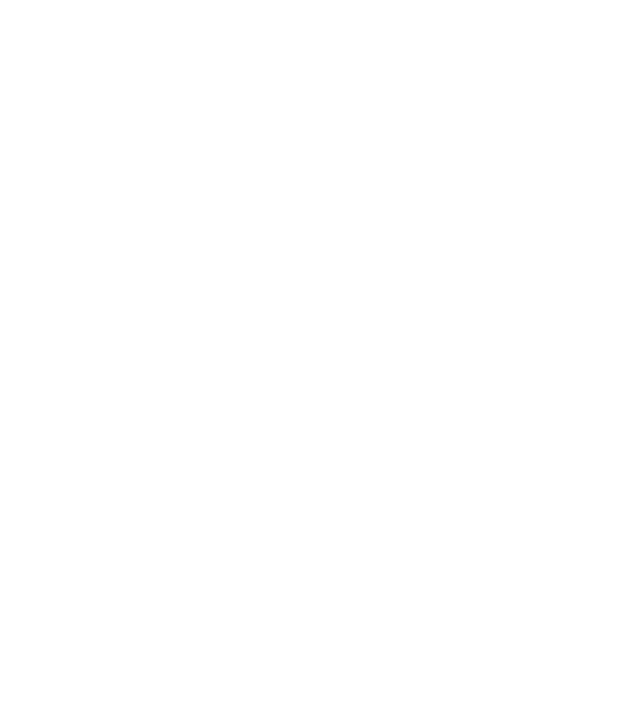
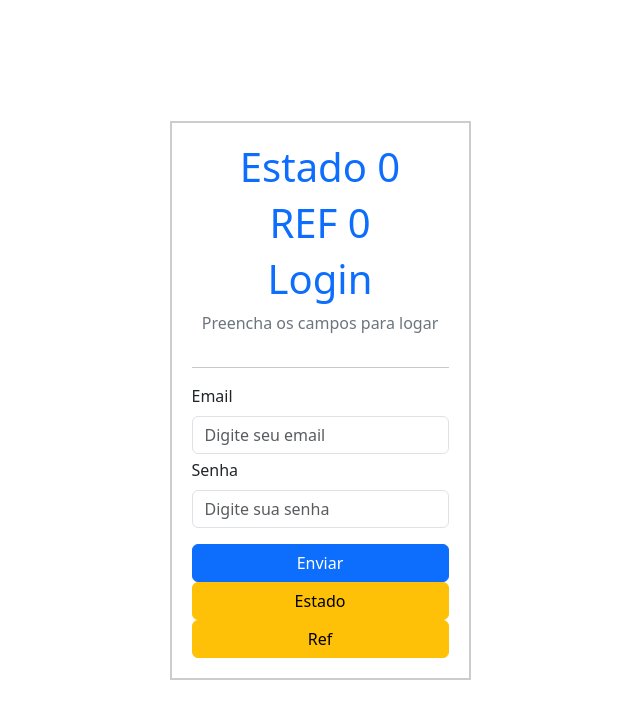
Before and after one commit to Ryan1590/PainelAmericano, a React (Vite) app: page /PaginaDeExemplo in a window 1280 px wide. Before the commit this address had no page. Shown: the top 718 px of the page, without its empty margins (320-960 px from the left). Built offline with nearby package versions, Linux system fonts and the light colour scheme.

Commit message:
pagina de loguin validações e jsonserver e headme

```diff
--- a/index.html
+++ b/index.html
@@ -9,6 +9,9 @@
   <body>
     <div id="root"></div>
     <script type="module" src="/src/main.tsx"></script>
-    <script src="https://cdn.jsdelivr.net/npm/bootstrap@5.3.3/dist/js/bootstrap.bundle.min.js" integrity="sha384-YvpcrYf0tY3lHB60NNkmXc5s9fDVZLESaAA55NDzOxhy9GkcIdslK1eN7N6jIeHz" crossorigin="anonymous"></script>
+    <script src="https://cdn.jsdelivr.net/npm/bootstrap@5.3.3/dist/js/bootstrap.bundle.min.js"
+      integrity="sha384-YvpcrYf0tY3lHB60NNkmXc5s9fDVZLESaAA55NDzOxhy9GkcIdslK1eN7N6jIeHz"
+      crossorigin="anonymous">
+    </script>
   </body>
 </html>
--- /dev/null
+++ b/jsonserver/db.json
@@ -0,0 +1,11 @@
+{
+    "users":[
+        {
+            "id": 1,
+            "email": "admin@gmail.com",
+            "password": "$2a$10$Y4/4ws04wYotZQg2RB1bwurp7W6RCq.NLrUEEONlOZEdjLXCVG/LW",
+            "nome": "Admin",
+            "permissoes": "admin"
+        }
+    ]
+}
--- /dev/null
+++ b/src/PaginaDeExemplo/index.tsx
@@ -0,0 +1,57 @@
+import { SyntheticEvent, useCallback, useRef, useState } from 'react';
+import styles from './styles.module.css';
+
+export default function PaginaDeExemplo() {
+    const refForm = useRef<any>();
+    const refContador = useRef(0);
+    const [estado, setEstado] = useState(0);
+
+    const submitForm = useCallback((event: SyntheticEvent) => {
+        event.preventDefault();
+        console.log('enviou formulario');
+        console.log(estado);
+        console.log('refContador.current');
+        console.log(refContador.current);
+    }, [estado]);
+
+    return (
+        <>
+            <div className={styles.main}>
+                <div className={styles.border}>
+                    <div className='d-flex flex-column align-items-center'>
+                        <h1 className='text-primary'>Estado {estado}</h1>
+                        <h1 className='text-primary'>REF {refContador.current}</h1>
+                        <h1 className='text-primary'>Login</h1>
+                        <p className='text-secondary'>Preencha os campos para logar</p>
+                    </div>
+
+                    <hr />
+
+                    <form className='needs-validation align-items-center' noValidate onSubmit={submitForm} ref={refForm}>
+                        <div className='col-md-12'>
+                            <label htmlFor='email' className='form-label'>Email</label>
+                            <input type='email' className='form-control' placeholder='Digite seu email' id='email' required />
+                            <div className='invalid-feedback'>Por favor digite seu email</div>
+                        </div>
+
+                        <div className='col-md-12 mt-1'>
+                            <label htmlFor='senha' className='form-label'>Senha</label>
+                            <input type='password' className='form-control' placeholder='Digite sua senha' id='senha' required />
+                            <div className='invalid-feedback'>Por favor digite sua senha</div>
+                        </div>
+
+                        <div className='col-md-12 mt-3'>
+                            <button className='btn btn-primary w-100' type='submit' id='botao'>Enviar</button>
+                            <button className='btn btn-warning w-100' type='button' id='botao' onClick={() => { setEstado(estado + 1); }}>
+                                Estado
+                            </button>
+                            <button className='btn btn-warning w-100' type='button' id='botao' onClick={() => { refContador.current = refContador.current + 1; }}>
+                                Ref
+                            </button>
+                        </div>
+                    </form>
+                </div>
+            </div>
+        </>
+    );
+}
--- /dev/null
+++ b/src/PaginaDeExemplo/styles.module.css
@@ -0,0 +1,15 @@
+.main{
+    display: flex;
+    flex-direction: column;
+    justify-content: center;
+    align-items: center;
+    width: 100vw;
+    height: 100vh;
+}
+
+.border{
+border: 2px;
+border-color: #ccc;
+border-style: solid;
+padding: 20px;
+}
--- a/src/pages/Login/index.tsx
+++ b/src/pages/Login/index.tsx
@@ -1,16 +1,43 @@
-import { SyntheticEvent, useRef } from 'react'
-import styles from './styles.module.css'
+import { SyntheticEvent, useRef } from 'react';
+import styles from './styles.module.css';
+import axios from 'axios';
 
 export default function Login() {
+    const refForm = useRef<HTMLFormElement>(null);
+
+    const submitForm = (event: SyntheticEvent) => {
+        event.preventDefault();
+
+        if (refForm.current && refForm.current.checkValidity()) {
+            const target = event.target as typeof event.target & {
+                email: { value: string },
+                senha: { value: string },
+            };
+
+            axios.post('http://localhost:3001',  // isso é uma promessa, consumindo algo
+                {
+                    email:target.email.value,
+                    password:target.senha.value,
+                }
+            ).then((resposta) => {
+                console.log("Deu bom")
+                console.log(resposta)
+            }).catch((erro)=>{
+                console.log("Deu ruim")
+                console.log(erro)
+            })
 
 
-//const refForm = useRef<any>();
-const refForm = useRef<HTMLFormElement>(null);
+           // console.log('Email:', emailValue);
+            //console.log('Senha:', senhaValue);
+        } else {
+            if (refForm.current) {
+                refForm.current.classList.add('was-validated');
+            }
+        }
 
-const submitForm = (event:SyntheticEvent) => { // SyntheticEvent serve para saber o que tem dentro de event exemplo: event. // mostra as opções
-    event.preventDefault(); // não permite com que o nosso evento do onSubimit de reload
-    console.log("enviou formulario");
-}
+        console.log('enviou formulario');
+    };
 
     return (
         <div className={styles.main}>
@@ -19,25 +46,27 @@ const submitForm = (event:SyntheticEvent) => { // SyntheticEvent serve para sabe
                     <h1 className='text-primary'>Login</h1>
                     <p className='text-secondary'>Preencha os campos para logar</p>
                 </div>
+
                 <hr />
+
                 <form className='needs-validation align-items-center' noValidate onSubmit={submitForm} ref={refForm}>
+                    <div className='col-md-12'>
+                        <label htmlFor='email' className='form-label'>Email</label>
+                        <input type='email' className='form-control' placeholder='Digite seu email' id='email' required />
+                        <div className='invalid-feedback'>Por favor digite seu email</div>
+                    </div>
 
-                    <div className='col-md-12'>
-                        <label htmlFor="email" className='form-label'>E-mail</label>
-                        <input type="email" className='form-control' placeholder='Digite seu email' name="email" id='email' required/>
+                    <div className='col-md-12 mt-1'>
+                        <label htmlFor='senha' className='form-label'>Senha</label>
+                        <input type='password' className='form-control' placeholder='Digite sua senha' id='senha' required />
+                        <div className='invalid-feedback'>Por favor digite sua senha</div>
                     </div>
-                    <div className='col-md-12 mt-1'>
-                        <label htmlFor="senha" className='form-label'>Senha</label>
-                        <input type="password" className='form-control' name="senha" id="senha" placeholder='Digite sua senha' required />
-                    </div>
-                    <div className='invalid-feedback'>
-                        por favor digite sua senha
-                    </div>
+
                     <div className='col-md-12 mt-3'>
                         <button className='btn btn-primary w-100' type='submit' id='botao'>Enviar</button>
                     </div>
                 </form>
             </div>
         </div>
-    )
+    );
 }
--- a/src/routes.tsx
+++ b/src/routes.tsx
@@ -8,6 +8,8 @@ import {
 import Login from './pages/Login';
 import Dashboard from './pages/dashboard';
 import Produto from './pages/Produto';
+import PaginaDeExemplo from './PaginaDeExemplo';
+
 
 export const Rotas = () => {
     return (
@@ -16,6 +18,7 @@ export const Rotas = () => {
                 <Route path='/' element={<Login />} />
                 <Route path='/dashboard' element={<Dashboard />} />
                 <Route path='/produto/:id' element={<Produto />} />
+                <Route path='/PaginaDeExemplo' element={<PaginaDeExemplo />} />
             </Routes>
         </BrowserRouter>
     );
```
Also changed, not shown: package.json (+8 -1 lines), 2 other files (tests, documents, lock files or other folders).
